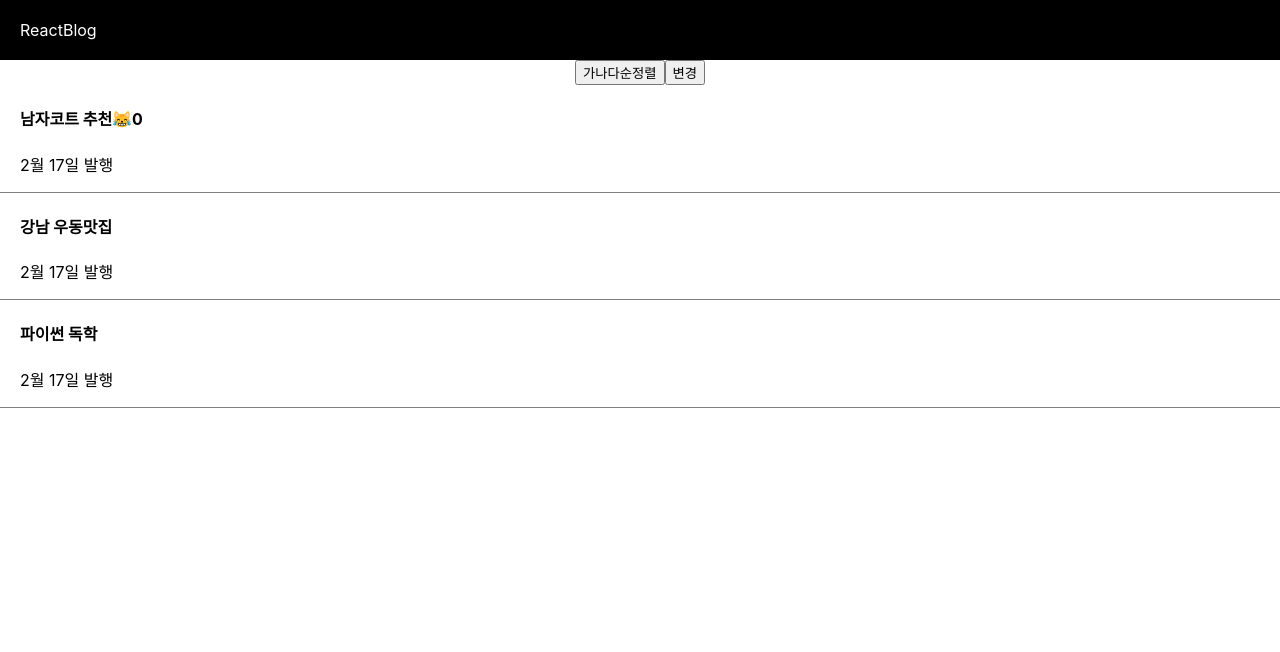
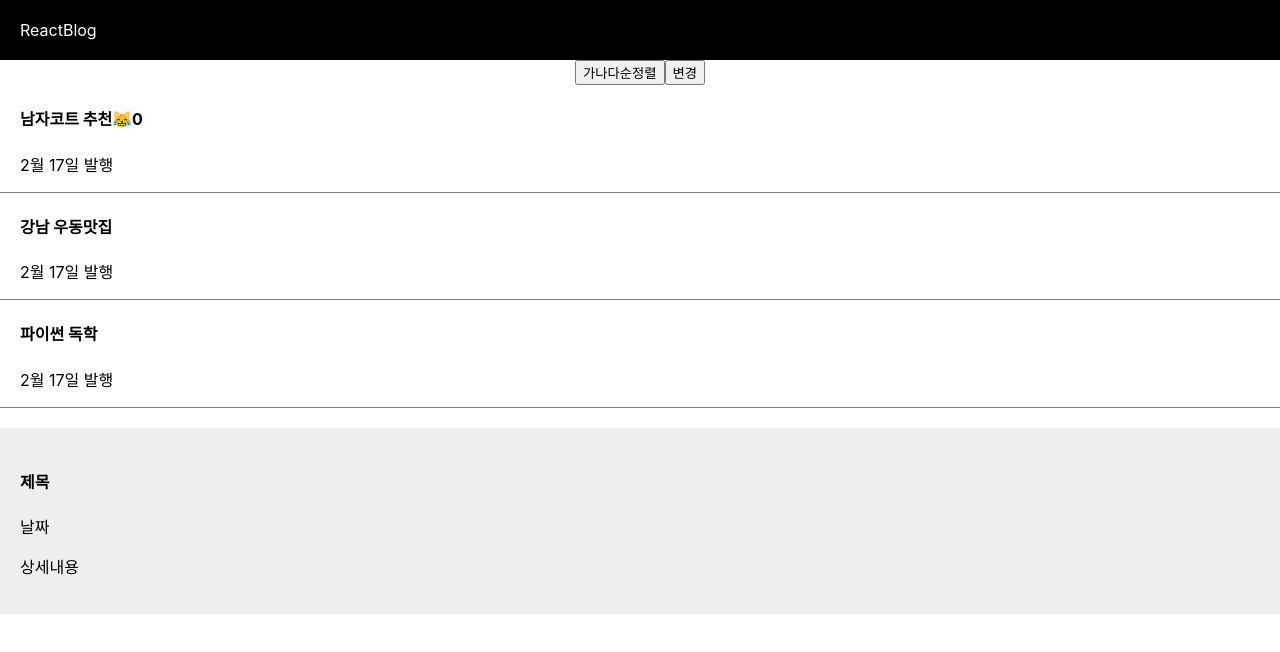
Before and after one commit to ParkSeryu/codingapplereact, a React (Create React App) app: page / in a window 1280 px wide. Shown: the top 652 px of the page. Built offline with nearby package versions, Linux system fonts and the light colour scheme.

Commit message:
feat: Component : 많은 div들을 한 단어로 줄이고 싶으면

```diff
--- a/src/App.css
+++ b/src/App.css
@@ -2,7 +2,7 @@
     text-align: center;
 }
 
-div{
+div {
     box-sizing: border-box;
 }
 
@@ -23,6 +23,13 @@
     display: flex;
     color: white;
     padding: 20px;
+}
+
+.modal {
+    margin-top: 20px;
+    padding: 20px;
+    background: #eee;
+    text-align: left;
 }
 
 @media (prefers-reduced-motion: no-preference) {
--- a/src/App.tsx
+++ b/src/App.tsx
@@ -1,5 +1,15 @@
 import React, { useState } from 'react';
 import './App.css';
+
+function Modal() {
+  return (
+    <div className="modal">
+      <h4>제목</h4>
+      <p>날짜</p>
+      <p>상세내용</p>
+    </div>
+  );
+}
 
 function App() {
   const [글제목, 글제목변경] = useState(['남자코트 추천', '강남 우동맛집', '파이썬 독학']);
@@ -22,7 +32,8 @@
       <button
         type="button"
         onClick={() => {
-          const copy = [...글제목]; copy[0] = '여자코트 추천';
+          const copy = [...글제목];
+          copy[0] = '여자코트 추천';
           글제목변경(copy);
         }}
       >
@@ -44,6 +55,7 @@
         <h4>{글제목[2]}</h4>
         <p>2월 17일 발행</p>
       </div>
+      <Modal />
     </div>
   );
 }
```
Lines whose indentation alone changed are shown as unchanged.
